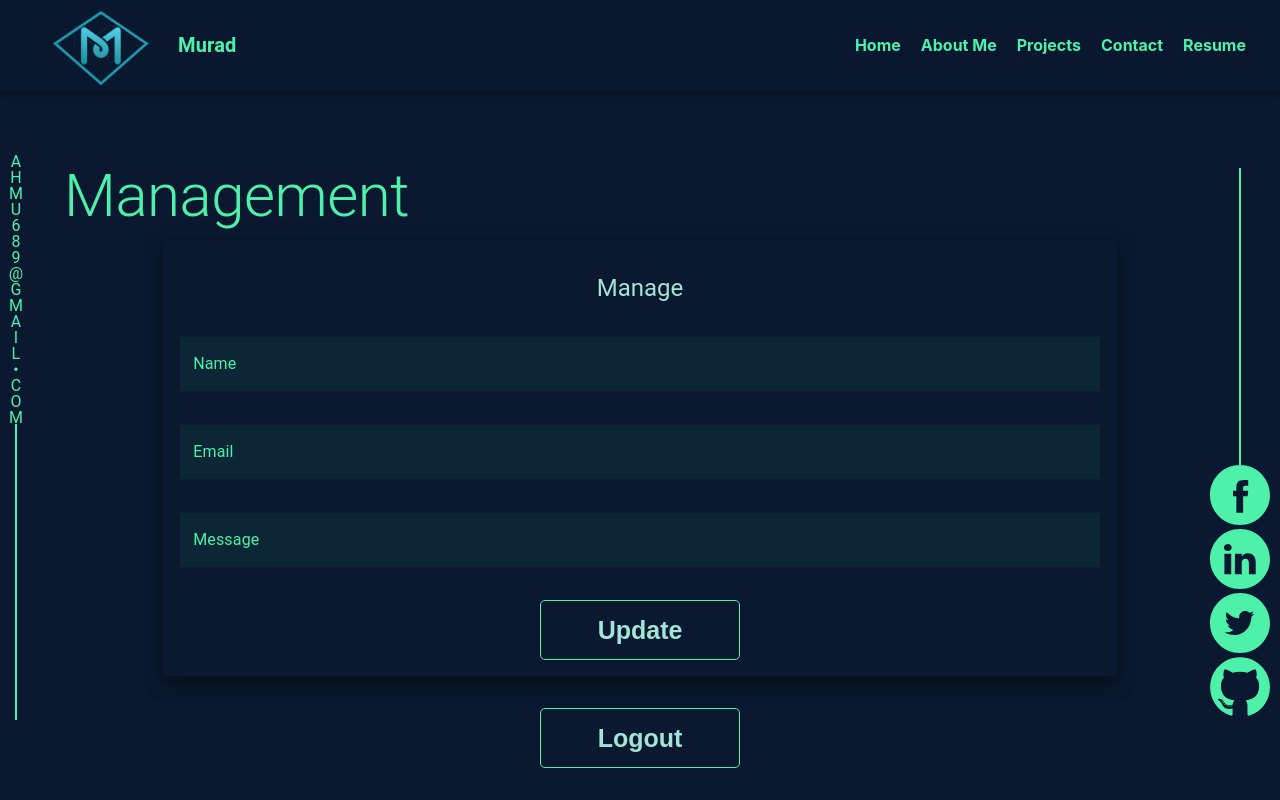
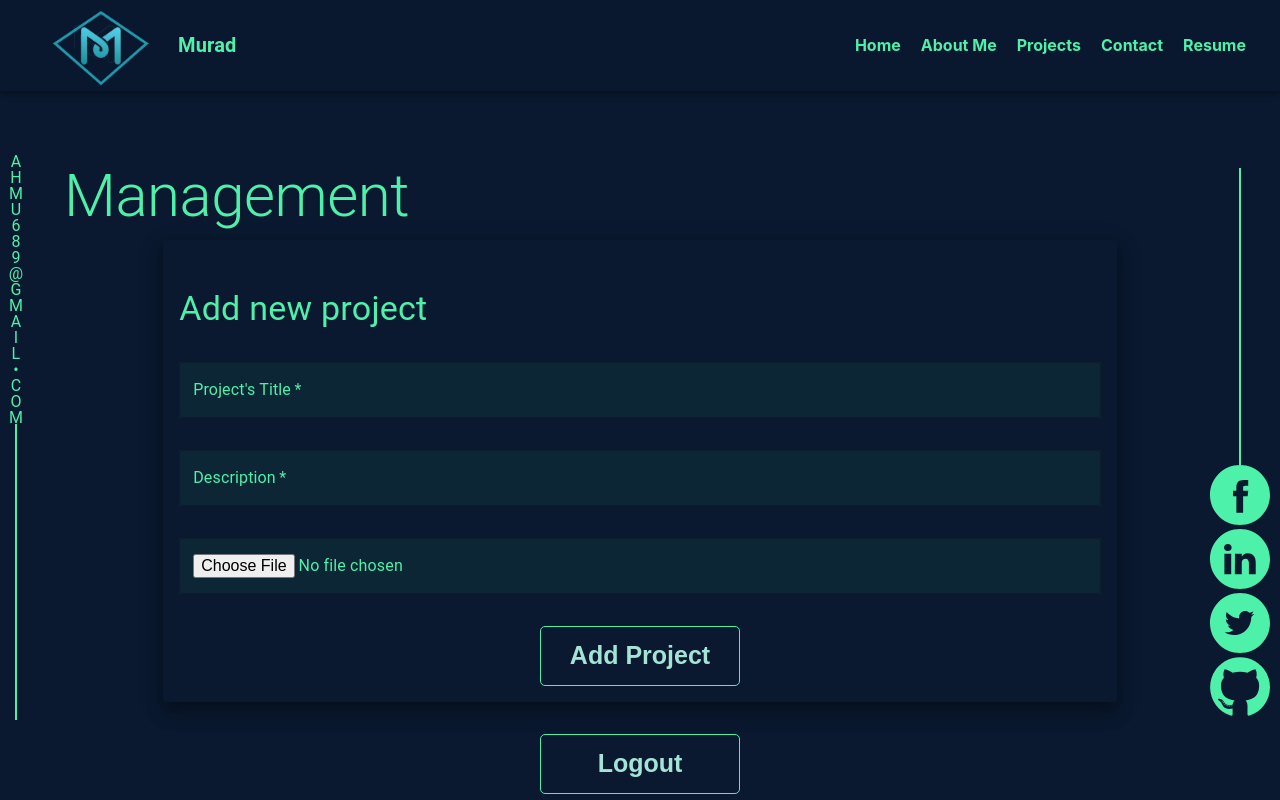
Before and after one commit to ano201/myPortfolio, a React (Create React App) app: page /management in a window 1280 px wide. Shown: the top 800 px of the page. Built offline with nearby package versions, Linux system fonts and the light colour scheme; no server answers; sample sign-in values are in the browser's storage.

Commit message:
making field

```diff
--- a/src/Pages/Management/Management.js
+++ b/src/Pages/Management/Management.js
@@ -1,4 +1,4 @@
-import React from "react";
+import React, { useState } from "react";
 import {
   Box,
   Container,
@@ -24,8 +24,24 @@ const useStyles = makeStyles({
 });
 
 const Management = () => {
+   const {logOut} = useAuth();
   const classes = useStyles();
-  const { logOut, loading, error } = useAuth();
+
+const [projectData, setProjectData] = useState({});
+
+const handleonBlur = (e) => {
+    const field = e.target.name;
+    const value = e.target.value;
+    const newProjectData = { ...projectData };
+    newProjectData[field] = value;
+    setProjectData(newProjectData);
+  };
+
+  const handleSubmit = (e) => {
+    e.preventDefault();
+    console.log(projectData);
+  };
+
   return (
     <Box sx={{ flexGrow: 1, mt: "10rem" }}>
       <Container>
@@ -40,6 +56,7 @@ const Management = () => {
         >
           Management
         </Typography>
+         <form onSubmit={handleSubmit}>
           <Paper
             elevation={12}
             sx={{
@@ -50,39 +67,54 @@ const Management = () => {
             }}
           >
 <Typography
-            variant="h5"
+          variant="h4"
           component="div"
-            sx={{ flexGrow: 1, mt: 2 }}
-            className="light-text"
-            align="center"
+          sx={{
+            textAlign: { xs: "center", sm: "center", md: "left" },
+            mt: "2rem",
+          }}
+          className="neon-text"
         >
-            Manage
+          Add new project
         </Typography>
             <TextField
-            label="Name"
+              label="Project's Title"
               className={classes.root}
               InputProps={{ style: { color: "#4df1aa" } }}
               InputLabelProps={{ style: { color: "#4df1aa" } }}
               variant="outlined"
+              onBlur={handleonBlur}
+              name="title"
+              required
             />
             <TextField
-            label="Email"
+              label="Description"
               className={classes.root}
               InputProps={{ style: { color: "#4df1aa" } }}
               InputLabelProps={{ style: { color: "#4df1aa" } }}
               variant="outlined"
+              onBlur={handleonBlur}
+              name="details"
+              required
             />
+
             <TextField
-            label="Message"
               className={classes.root}
               InputProps={{ style: { color: "#4df1aa" } }}
               InputLabelProps={{ style: { color: "#4df1aa" } }}
               variant="outlined"
+              onBlur={handleonBlur}
+              name="image"
+			  type="file"
+              required
             />
             <Grid sx={{ fontWeight: "bold", mt: 4, textAlign: "center" }}>
-            <button className="hovered-btn">Update</button>
+              <button type="submit" className="hovered-btn">
+                Add Project
+              </button>
             </Grid>
           </Paper>
+        </form>
 		<Grid sx={{ fontWeight: "bold", mt: 4, textAlign: "center" }}>
               <button onClick={logOut} className="hovered-btn">
                 Logout
```
Lines whose indentation alone changed are shown as unchanged.
